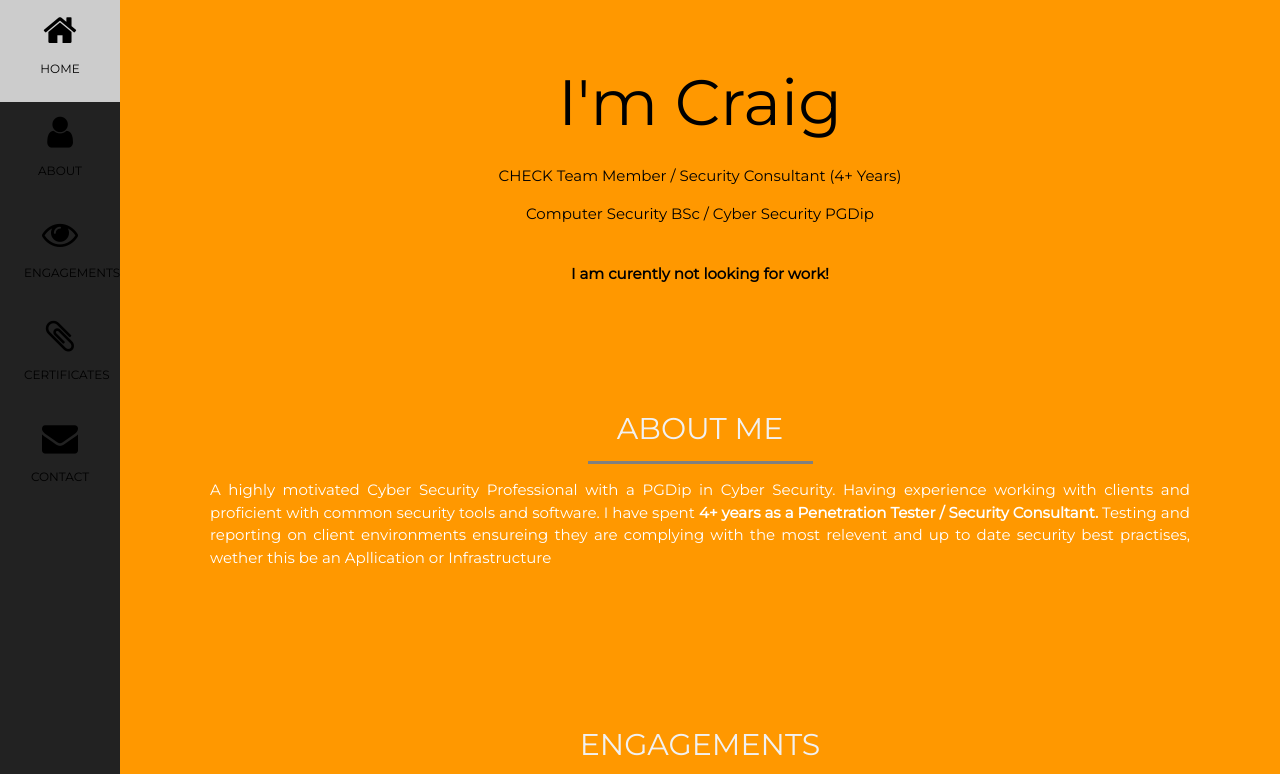
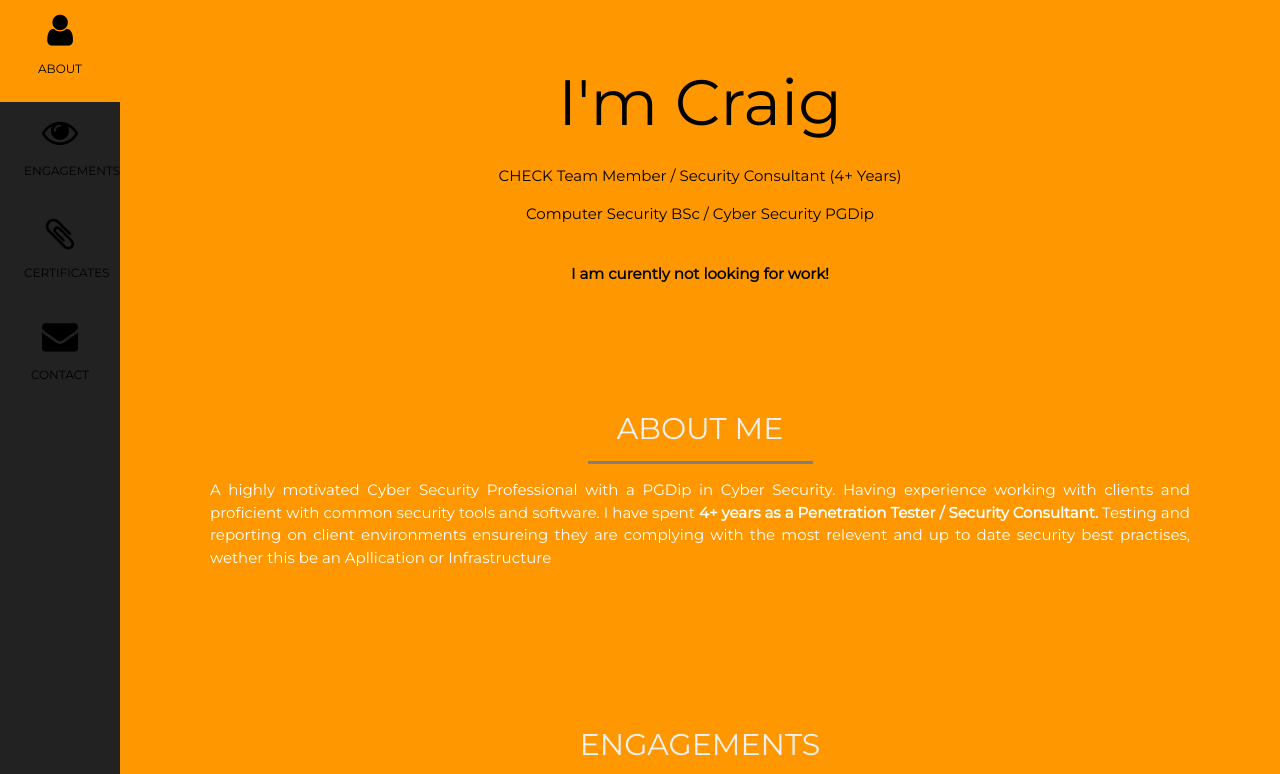
Before and after one commit to insider20/insider20.github.io, a plain HTML site: page index.html in a window 1280 px wide. Shown: the top 774 px of the page. Drawn offline with nearby package versions, Linux system fonts and the light colour scheme.

Commit message:
Update index.html

```diff
--- a/index.html
+++ b/index.html
@@ -20,10 +20,10 @@
 <body class="w3-orange">
 
   <nav class="w3-sidebar w3-bar-block w3-small w3-hide-small w3-center">
-    <a href="#" class="w3-bar-item w3-button w3-padding-large w3-orange">
+ <!--   <a href="#" class="w3-bar-item w3-button w3-padding-large w3-orange">
       <i class="fa fa-home w3-xxlarge"></i>
       <p>HOME</p>
-    </a>
+    </a> -->
     <a href="#about" class="w3-bar-item w3-button w3-padding-large w3-hover-orange">
       <i class="fa fa-user w3-xxlarge"></i>
       <p>ABOUT</p>
```
